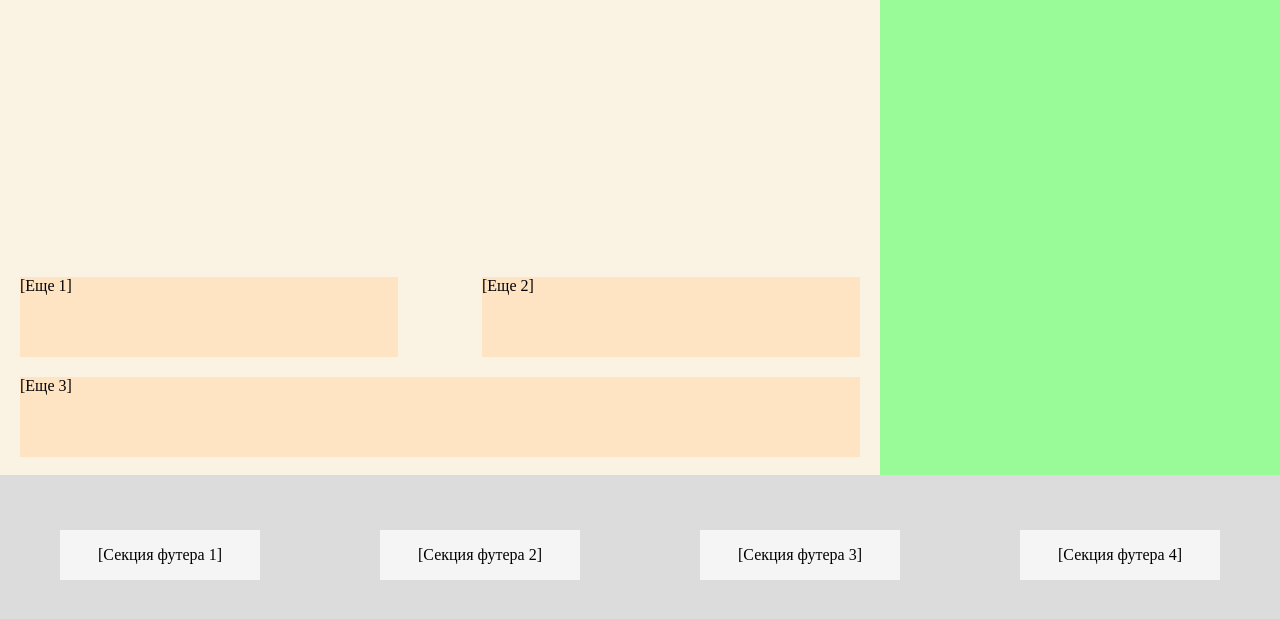
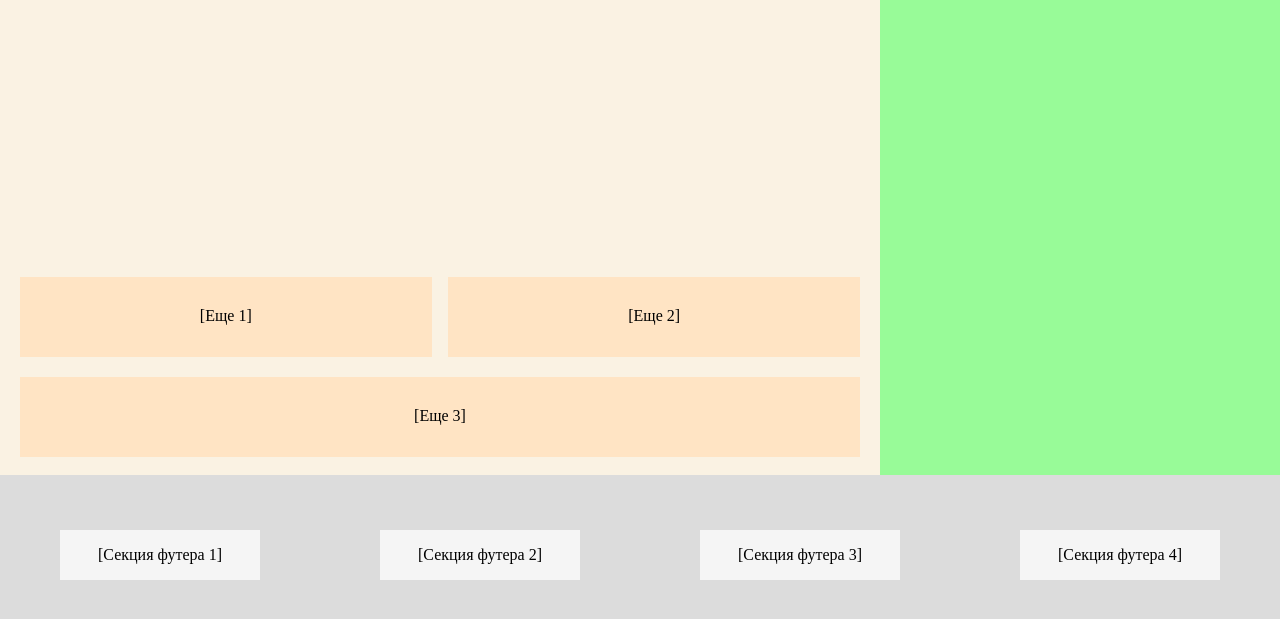
Before and after one commit to Vrednik/hm_week5.2, a plain HTML site: page index.html in a window 1280 px wide. Shown: the part 165-784 px from the top of the page. Drawn offline with Linux system fonts and the light colour scheme.

Commit message:
изменения .flex-container

```diff
--- a/assets/styles/style.css
+++ b/assets/styles/style.css
@@ -16,7 +16,7 @@ header{
     justify-content: stretch;
 }
 
-body{
+.flex-container{
     display: flex;
     flex-flow: column;
     min-height: 100vh;
@@ -30,21 +30,25 @@ section{
    display: flex;
    flex-wrap: wrap;
    justify-content: space-between;
-  align-content: flex-end;
+   align-content: flex-end;
    height: 90%;
    padding: 0 20px;
 }
 
 .section_block{
+    display: flex;
+    justify-content: center;
+    align-items: center;
     background-color: bisque;
     height: 80px;
+    text-align: center;
 }
 
 .section_1{
-    flex: 0 1 45%;
+    flex: 0 1 49%;
 }
 .section_2{
-    flex: 0 1 45%;
+    flex: 0 1 49%;
 
 }
 .section_3{
--- a/index.html
+++ b/index.html
@@ -9,6 +9,7 @@
     <title>Document</title>
 </head>
 <body>
+    <div class="flex-container">
     <header>
         <div class="title">[Шапка страницы]</div>
     </header>
@@ -30,5 +31,6 @@
         <div class="section_footer">[Секция футера 3]</div>
         <div class="section_footer">[Секция футера 4]</div>
     </footer>
+</div>
 </body>
 </html>
```
